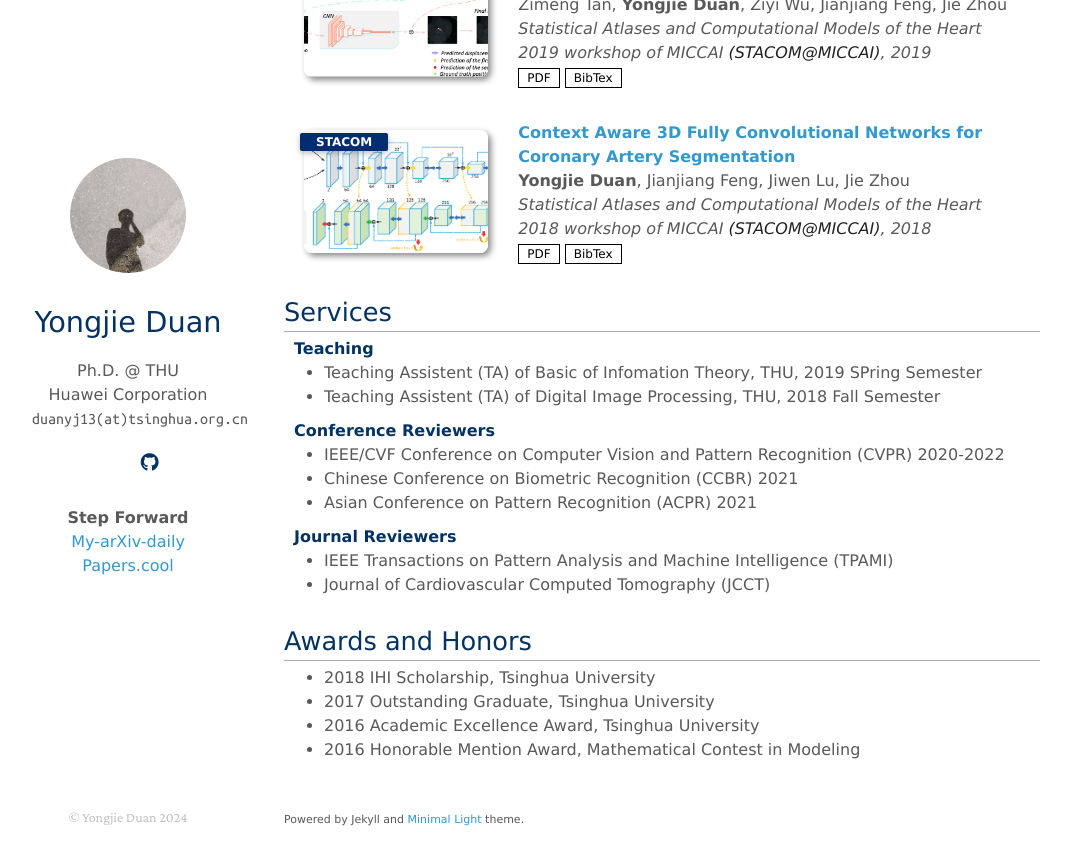
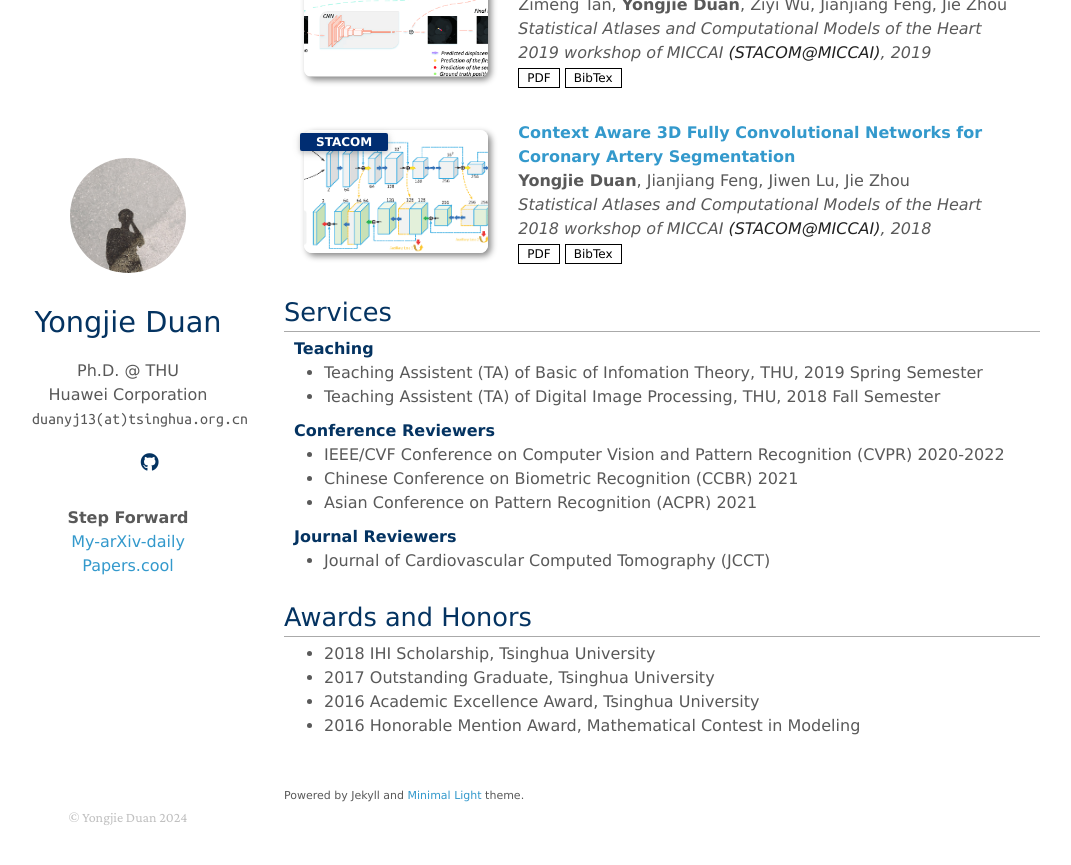
Before and after one commit to youngjetduan/youngjetduan.github.io, a Jekyll site: the page built from index.md, in a window 1280 px wide and 900 px high, scrolled down 2591 px. Shown: the top 865 px of the window, without its empty margins (104-1175 px from the left). Built offline with Jekyll 4.4.1, drawn with Linux system fonts in a browser that asks for light colours; nearby versions of some CDN libraries; a style sheet for code colours, icons or effects is not loaded.

Commit message:
Update index.md

```diff
--- a/index.md
+++ b/index.md
@@ -37,7 +37,7 @@ Automation at THU from 2013 to 2017.
 
 <h4 style="margin:0 10px 0;">Teaching</h4>
 
-- <autocolor>Teaching Assistent (TA) of Basic of Infomation Theory, THU, 2019 SPring Semester</autocolor>
+- <autocolor>Teaching Assistent (TA) of Basic of Infomation Theory, THU, 2019 Spring Semester</autocolor>
 - <autocolor>Teaching Assistent (TA) of Digital Image Processing, THU, 2018 Fall Semester</autocolor>
 
 <h4 style="margin:-10px 10px 0;">Conference Reviewers</h4>
@@ -48,7 +48,6 @@ Automation at THU from 2013 to 2017.
 
 <h4 style="margin:-10px 10px 0;">Journal Reviewers</h4>
 
-- <a href="https://www.computer.org/csdl/journal/tp" target="_blank"><autocolor>IEEE Transactions on Pattern Analysis and Machine Intelligence (TPAMI)</autocolor></a>
 - <a href="https://www.journalofcardiovascularct.com/" target="_blank"><autocolor>Journal of Cardiovascular Computed Tomography (JCCT)</autocolor></a>
 
 <h2 style="margin: 0px 0px 5px;">Awards and Honors</h2>
```
